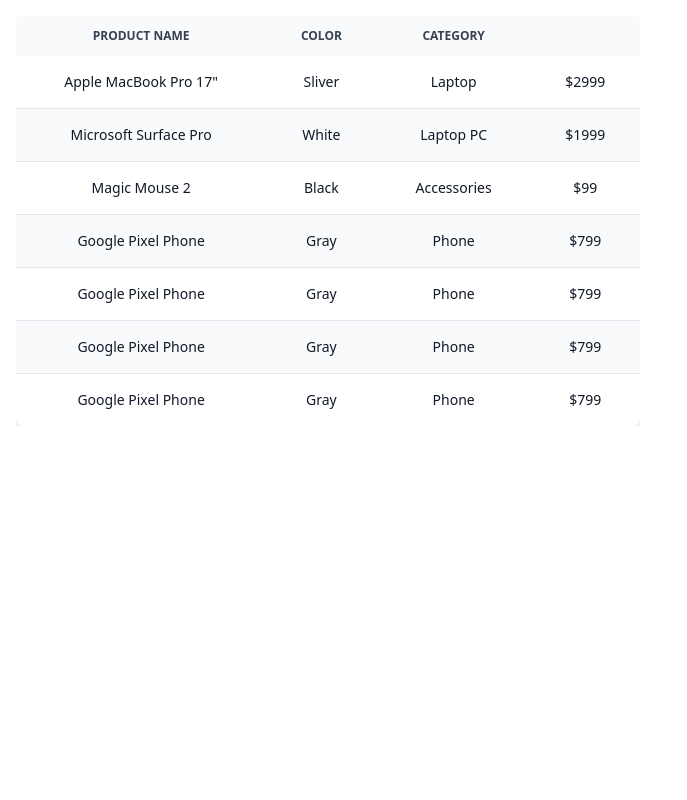
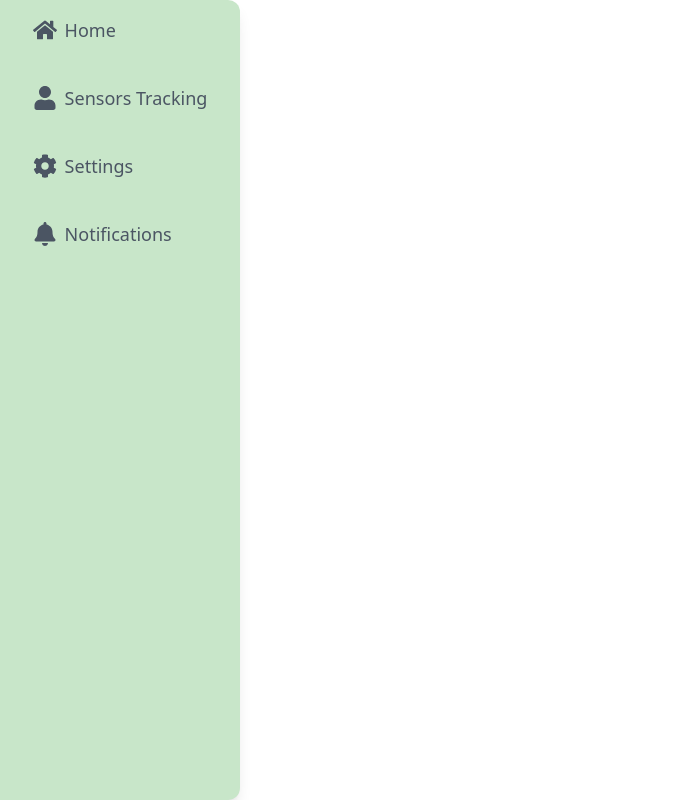
Before and after one commit to tomasf18/IES-Project, a React (Vite) app in the folder src/frontend/react-app/: page /test in a window 1280 px wide. Shown: the whole page, without its empty margins (0-687 px from the left). Built offline with nearby package versions, Linux system fonts and the light colour scheme.

Commit message:
frontend: SideBar with props

```diff
--- /dev/null
+++ b/src/frontend/react-app/src/components/SmallSideBar/SmallSideBar.tsx
@@ -0,0 +1,67 @@
+import { FaSignOutAlt } from "react-icons/fa";
+import { Link } from "react-router-dom";
+
+interface SmallSideBarProps {
+  avatarUrl?: string;
+  navLinks?: { icon: JSX.Element; to: string; label?: string }[];
+  width?: string;
+  isLargeBar?: boolean;
+}
+
+export default function SmallSideBar({
+  avatarUrl = "https://via.placeholder.com/80",
+  navLinks = [],
+  width = "w-24",
+  isLargeBar = false,
+}: SmallSideBarProps) {
+  return (
+    <aside
+      className={`fixed top-0 left-0 h-full ${width} bg-green-t4 p-4 flex flex-col items-center shadow-lg rounded-r-xl overflow-hidden`}
+    >
+      {/* Avatar and line if !isLargeBar */}
+      {!isLargeBar && (
+        <>
+          <div className="mb-6">
+            <img
+              src={avatarUrl} // URL
+              alt="Profile"
+              className="w-16 h-16 rounded-full"
+            />
+          </div>
+          <div className="w-12 border-b-2 border-gray-400 mb-14"></div>
+        </>
+      )}
+
+      {/* Icons */}
+      <nav className="flex flex-col gap-10 flex-grow">
+        {navLinks.map((link, index) => (
+          <Link
+            to={link.to}
+            key={index}
+            className="flex items-center text-2xl cursor-pointer text-gray-600 hover:text-green-primary"
+          >
+            <div className="flex items-center">
+              {link.icon}
+              {/* Labels if isLargeBar */}
+              {isLargeBar && link.label && (
+                <span className="ml-2 text-lg">
+                  {link.label}
+                </span>
+              )}
+            </div>
+          </Link>
+        ))}
+      </nav>
+
+      {/* Logout if !isLargeBar */}
+      {!isLargeBar && (
+        <Link
+          className="mt-auto mb-4 text-2xl text-gray-600 hover:text-green-primary"
+          to="/"
+        >
+          <FaSignOutAlt />
+        </Link>
+      )}
+    </aside>
+  );
+}
--- a/src/frontend/react-app/src/components/index.ts
+++ b/src/frontend/react-app/src/components/index.ts
@@ -10,3 +10,4 @@
 export { default as ProductSection } from "./LandingPage/ProductSection";
 export { default as SecuritySection } from "./LandingPage/SecuritySection";
 export { default as StripedTable } from "./StripedTable/StripedTable";
+export { default as SmallSideBar } from "./SmallSideBar/SmallSideBar";
--- a/src/frontend/react-app/src/pages/TestPage.tsx
+++ b/src/frontend/react-app/src/pages/TestPage.tsx
@@ -1,30 +1,20 @@
-import {
-	StripedTable
-  } from "../components";
+import { SmallSideBar } from "../components";
+import { FaHome, FaUser, FaCog, FaBell } from "react-icons/fa";
 
 export default function TestPage() {
+  const navLinks = [
+    { icon: <FaHome />, to: "/home", label: "Home" },
+    { icon: <FaUser />, to: "/profile", label: "Sensors Tracking" },
+    { icon: <FaCog />, to: "/settings", label: "Settings" },
+    { icon: <FaBell />, to: "/notifications", label: "Notifications" },
+  ];
 
-	let widthClass = "w-1/2";
-	let heightClass = "h-1/2";
-	let columnsName = ["Product name", "Color", "Category", <span className="sr-only">Edit</span>];
-	let rows = [
-		["Apple MacBook Pro 17\"", "Sliver", "Laptop", "$2999"],
-		["Microsoft Surface Pro", "White", "Laptop PC", "$1999"],
-		["Magic Mouse 2", "Black", "Accessories", "$99"],
-		["Google Pixel Phone", "Gray", "Phone", "$799"],
-		["Google Pixel Phone", "Gray", "Phone", "$799"],
-		["Google Pixel Phone", "Gray", "Phone", "$799"],
-		["Google Pixel Phone", "Gray", "Phone", "$799"],
-	];
+  return (
+    <div className="flex min-h-screen">
+      <SmallSideBar navLinks={navLinks} width="w-60" isLargeBar={true} />
 
-	return (
-		<div className="flex flex-col min-h-screen p-4">
-			<StripedTable
-				widthClass={widthClass}
-				heightClass={heightClass}
-				columnsName={columnsName}
-				rows={rows}
-			/>
-		</div>
-	);
+      {/* Main Content */}
+      <div className="flex-grow p-8 ml-60"></div>
+    </div>
+  );
 }
```
